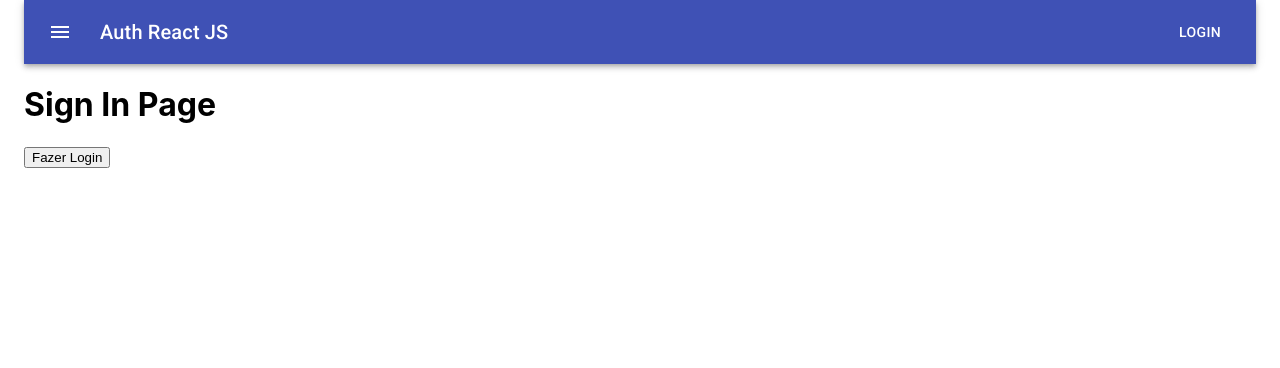
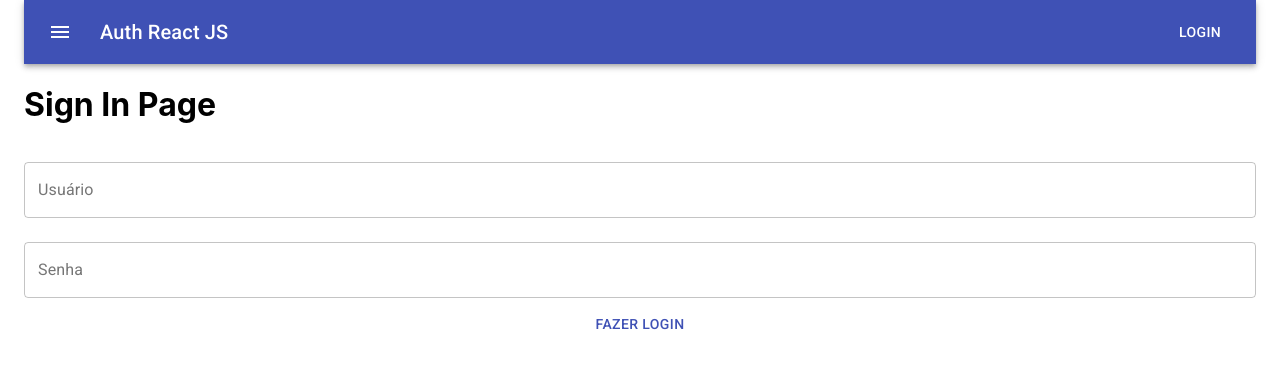
Before and after one commit to willsantos/reactjs-auth, a React (Create React App) app: page / in a window 1280 px wide. Shown: the top 368 px of the page. Built offline with nearby package versions, Linux system fonts and the light colour scheme.

Commit message:
Design SignIn page component

```diff
--- a/src/pages/SignIn/index.jsx
+++ b/src/pages/SignIn/index.jsx
@@ -1,5 +1,6 @@
 import React, { useContext } from 'react';
 import { Redirect } from 'react-router-dom';
+import { TextField, Button } from '@material-ui/core';
 import { authContext } from '../../contexts/auth';
 
 const SignIn = () => {
@@ -23,7 +24,31 @@ const SignIn = () => {
   return (
     <div>
       <h1>Sign In Page</h1>
-      <button type="button" onClick={handleSignIn}>Fazer Login</button>
+      <TextField
+        type="text"
+        variant="outlined"
+        label="Usuário"
+        name="username"
+        fullWidth
+        margin="normal"
+      />
+      <TextField
+        type="password"
+        variant="outlined"
+        label="Senha"
+        name="password"
+        fullWidth
+        margin="normal"
+      />
+      <Button
+        type="button"
+        onClick={handleSignIn}
+        fullWidth
+        margin="normal"
+        color="primary"
+      >
+        Fazer Login
+      </Button>
     </div>
   );
 };
```
